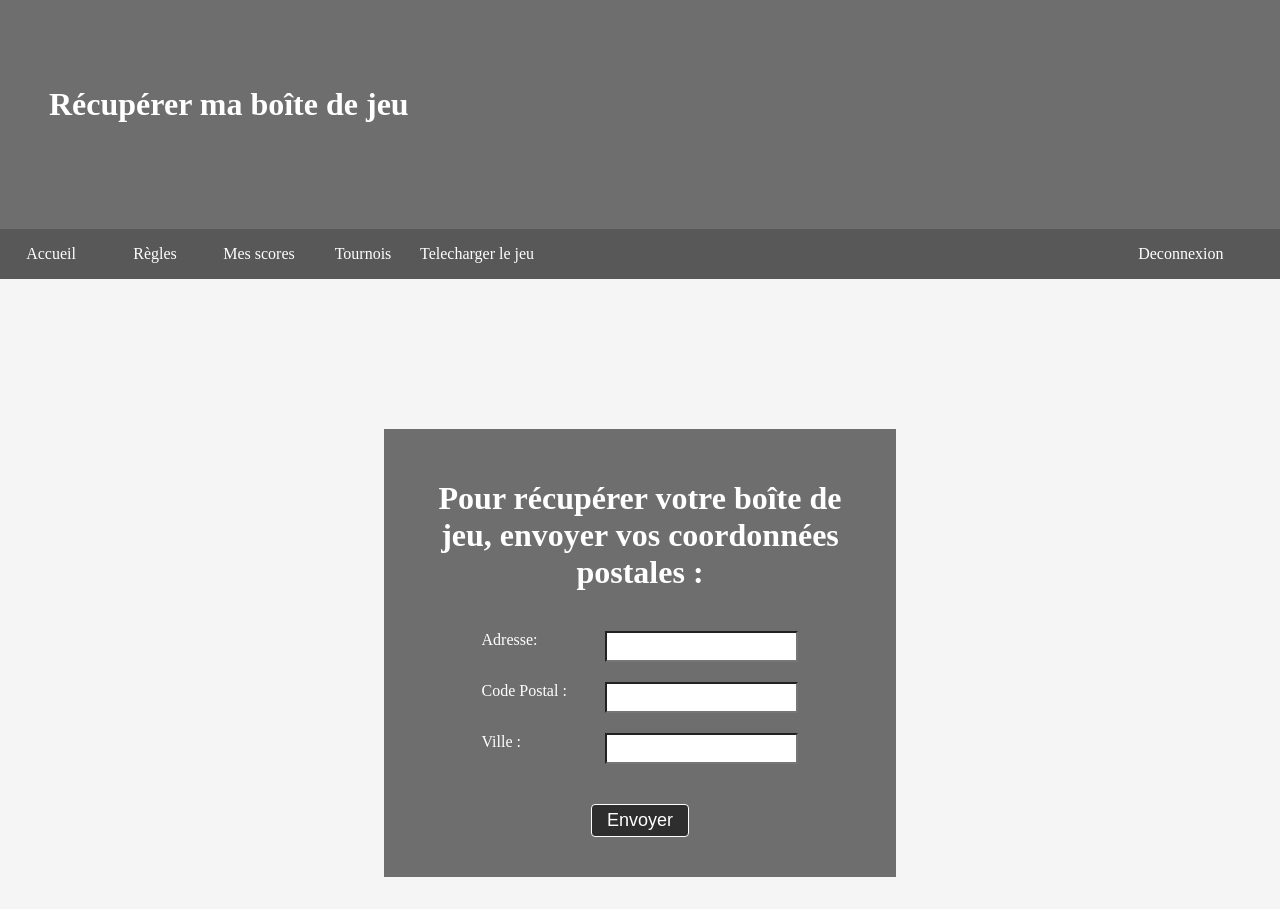
After one commit to camembert-tintas/tintas-web, a PHP site: page /tintas-web/template/contact_boite.php in a window 1280 px wide. The commit adds this page. Run offline with PHP 8.4, Linux system fonts and the light colour scheme.

Commit message:
ajout formulaire pour récupérer sa boite

```diff
--- /dev/null
+++ b/htdocs/skin/css/contact_boite.css
@@ -0,0 +1,54 @@
+
+.boite{
+    box-sizing: border-box;
+    background-color: #6E6E6E;
+    width: 40%;
+    padding: 30px;
+    color: white;
+    margin-left: auto;
+    margin-right: auto;
+    margin-top: 150px;
+    text-align: center;
+}
+
+.boite form{
+    margin-top: 30px;
+}
+
+.boite form div{
+    padding-top: 10px;
+    padding-bottom:10px;
+    width: 70%;
+    margin-left: auto;
+    margin-right: auto;
+    display: flex;
+    justify-content: space-between;
+}
+
+.boite form div:last-child{
+    justify-content: center;
+}
+
+.boite form label{
+    display: inline-block;
+}
+
+.boite form input{
+    background-color: white;
+    color: black;
+    box-sizing: border-box;
+    padding: 6px;
+}
+
+.boite form button{
+    box-sizing: border-box;
+    border: 1px solid white;
+    border-radius: 4px;
+    padding: 5px;
+    padding-left: 15px;
+    padding-right:15px;
+    margin-top: 20px;
+    background-color: #2E2E2E;
+    color: white;
+    font-size: 18px;
+}
--- a/htdocs/skin/css/tournoi.css
+++ b/htdocs/skin/css/tournoi.css
@@ -45,6 +45,10 @@
     color: red;
 }
 
+.tournoi .table .contact{
+    color: blue;
+}
+
 @media screen and (min-width: 321px) and (max-width: 699px){
     .tournoi .table div div {
         font-size: 11px;
--- /dev/null
+++ b/htdocs/template/contact_boite.php
@@ -0,0 +1,55 @@
+<?php session_start(); ?>
+<!DOCTYPE html>
+<html lang="fr">
+<head>
+    <meta charset="UTF-8">
+    <link rel="stylesheet" href="../skin/css/style.css"/>
+    <link rel="stylesheet" href="../skin/css/index.css"/>
+    <link rel="stylesheet" href="../skin/css/contact_boite.css"/>
+    <title>Tintas : Tournoi</title>
+</head>
+<body class="index">
+<?php
+$bdd = new mysqli("localhost", "root", "root", "game");
+if ($bdd->connect_errno) {
+    printf("Échec de la connexion : %s\n", $bdd->connect_error);
+    exit();
+}
+?>
+<header>
+    <div class="title">
+        <h1>Récupérer ma boîte de jeu</h1>
+    </div>
+    <nav>
+        <div><a href="accueil.php">Accueil</a></div>
+        <div><a href="regles.php">Règles</a></div>
+        <div><a href="mesScores.php">Mes scores</a></div>
+        <div><a href="tournois.php">Tournois</a></div>
+        <div><a href="telechargement.php">Telecharger le jeu</a></div>
+        <div><a href="#">Deconnexion</a></div>
+    </nav>
+</header>
+<main>
+    <div class="boite">
+        <h1>Pour récupérer votre boîte de jeu, envoyer vos coordonnées postales :</h1>
+        <form action="accueil.php" method="post">
+            <div>
+                <label for="adresse">Adresse:</label>
+                <input type="text" name="adresse" id="adresse"/>
+            </div>
+            <div>
+                <label for="cp">Code Postal :</label>
+                <input type="text" name="cp" id="cp"/>
+            </div>
+
+            <div>
+                <label for="ville">Ville :</label>
+                <input type="text" name="ville" id="ville"/>
+            </div>
+            <div class="button">
+                <button type="submit">Envoyer</button>
+            </div>
+        </form>
+    </div>
+</main>
+</body>
--- a/htdocs/template/tournois.php
+++ b/htdocs/template/tournois.php
@@ -61,8 +61,11 @@ if ($bdd->connect_errno) {
                         <div><p <?php if($row["login"] == $login): echo 'class="me"'; endif; ?>><?php echo $row["games_id"] ?></p></div>
                         <div><p <?php if($row["login"] == $login): echo 'class="me"'; endif; ?>><?php echo $row["player_score"] ?></p></div>
                         <div><p <?php if($row["login"] == $login): echo 'class="me"'; endif; ?>><?php if ($row["player_win"] == 1): echo 'gagné'; else: echo 'perdu'; endif; ?></p></div>
-                        <?php $i++; ?>
                     </div>
+                    <?php if ($i==1 && $row['login']== $login):?>
+                        <div><a class="contact" href="contact_boite.php">Récupérer ma boite de jeu</a></div>
+                    <?php endif; ?>
+                    <?php $i++; ?>
                     <?php
                 }
                 ?>
```
